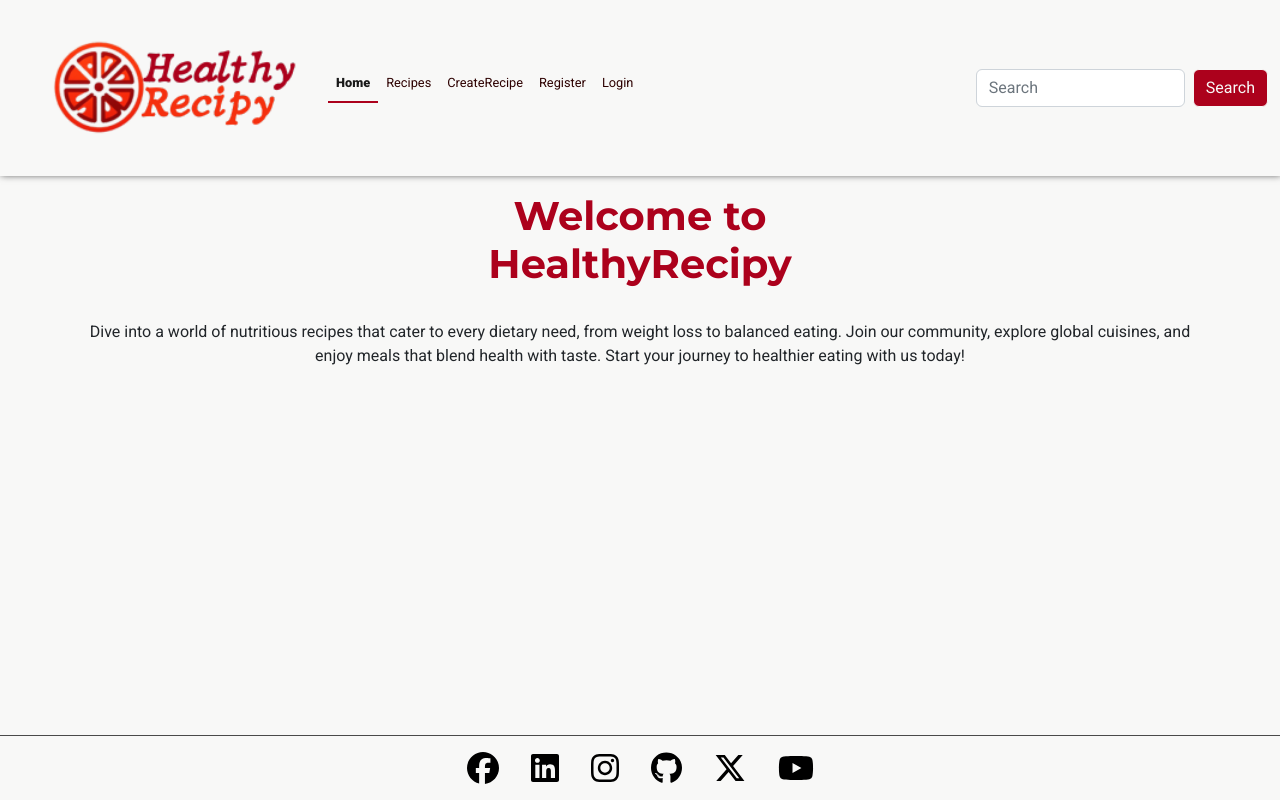
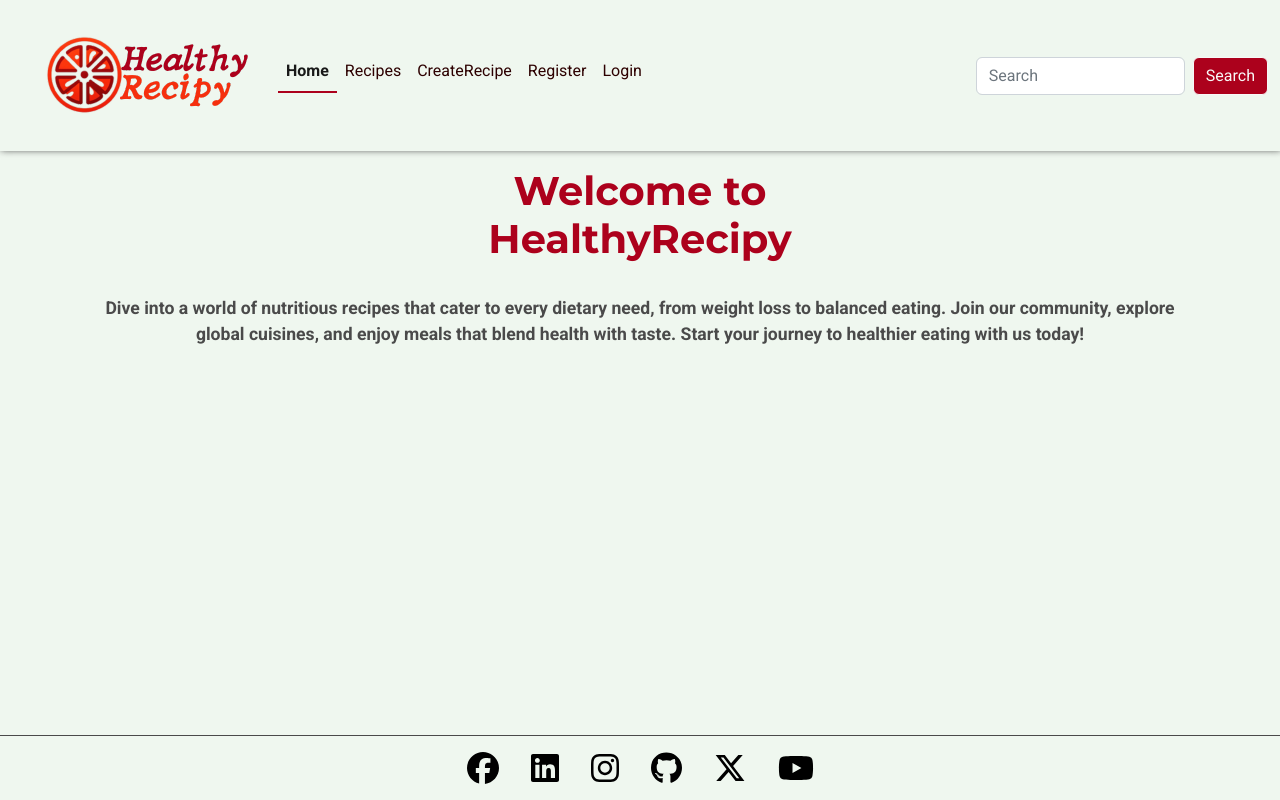
Before and after one commit to GracieteDev/recipe-django, a Django app: page / in a window 1280 px wide. Run offline with Django 4.2, Linux system fonts and the light colour scheme; data that the repository does not hold is empty; some libraries are stand-ins or nearby versions.

Commit message:
css update

```diff
--- a/home/templates/home/index.html
+++ b/home/templates/home/index.html
@@ -9,10 +9,11 @@
         <h1 class="main-title mx-auto"><strong>Welcome to HealthyRecipy</strong></h1>
 
         <p class="pt-4">
-            Dive into a world of nutritious recipes that cater to every dietary need, from weight loss to balanced eating.
-            Join our community, explore global cuisines, and enjoy meals that blend health with taste.
-            Start your journey to healthier eating with us today!
-
+            <strong>
+                Dive into a world of nutritious recipes that cater to every dietary need, from weight loss to balanced eating.
+                Join our community, explore global cuisines, and enjoy meals that blend health with taste.
+                Start your journey to healthier eating with us today!
+            </strong>
         </p>
     </section>
     <section>
--- a/static/css/base.css
+++ b/static/css/base.css
@@ -6,7 +6,8 @@
   --main-font: 'Roboto', sans-serif;
 
   /* Colours*/
-  --background: #f8f9e4;
+  --green-ligth: #eff7ef;
+  --orange: #f52f0e;
   --light-red: #f60030;
   --red: #ac011c;
   --dark-red: #2d0001;
@@ -52,19 +53,19 @@ h6:hover {
   color: var(--light-red);
 }
 
-/* p {
+p {
   color: var(--grey);
-  font-size: 1.3rem;
-}*/
+  font-size: 1.1rem;
+}
 main {
   flex: 1 0 auto;
-  background-color: var(--white-yellow);
+  background-color: var(--green-ligth);
 }
 
 /* Footer */
 footer {
   flex-shrink: 0;
-  background-color: var(--white-yellow);
+  background-color: var(--green-ligth);
   display: flex;
   flex-direction: row;
   justify-content: center;
@@ -79,10 +80,10 @@ footer {
 
 /* Header */
 .navbar {
-  background-color: var(--white-yellow) !important;
+  background-color: var(--green-ligth) !important;
   box-shadow: var(--small-box-shadow);
   color: var(--dark-red);
-  font-size: 0.8rem;
+
   display: flex;
   justify-content: center;
 }
@@ -98,25 +99,28 @@ a.nav-link:hover {
 }
 
 img.logo {
-  width: 18.75rem;
+  width: 100%;
+  max-width: 300px; /* Maximum width of the logo */
+  height: auto;
 }
 
 .active {
   border-bottom: 2px solid var(--red);
-  font-weight: 900;
+  font-weight: 700;
 }
 
 .btn  {
   background-color: var(--red);
   border-color: var(--white-yellow);
   color: var(--light-red);
-
   color: var(--white-yellow)
 
 }
 .btn:hover {
-  background-color: var(--light-red);
-  color: var(--white-yellow);
+  background-color: var(--white-yellow);
+  color: var(--red);
+  font-weight: bold;
+  border-color: var(--red);
 }
 /* Form */
 
@@ -148,11 +152,13 @@ img.logo {
   display: flex;
   flex-direction: column;
   justify-content: center;
+  border-radius: 10px;
 }
 
 .recipe-container {
   display: flex;
   flex-direction: column;
+  border-radius: 10px;
 }
 
 .ingredients,
@@ -171,6 +177,7 @@ img.logo {
 .recipe-pic {
   width: 100%;
   height: auto;
+  border-radius: 10px;
 }
 
 .recipe-cont {
@@ -202,11 +209,12 @@ a.img-container:hover {
 
 .centered {
   width: 100%;
-  background-color: var(--white-yellow);
+  background-color: var(--rose-ligth);
   top: 100%;
   border-radius:1px;
-  font-size: 0.001em; /*!important*/
+  font-size: 0.001em;
   box-shadow: var(--smal-box-shadow);
+  font-weight: bold;
 }
 
 
@@ -215,6 +223,7 @@ a.img-container:hover {
 .profile-img {
   width: 280px;
   margin: 0 auto;
+  align-items: start;
 }
 
 .profile-img img {
@@ -230,7 +239,10 @@ a.img-container:hover {
 
 .info {
   width: 100%;
-  text-align: center;
+  text-align: align-center;
+  padding: 1rem;
+  text-align: justify;
+  width: 280px;
 }
 
 .profile-recipes {
@@ -251,7 +263,7 @@ a.img-container:hover {
     flex-direction: row;
     width: 29%;
     border-radius: 10px;
-    box-shadow: 0px 4px 8px rgba(1, 0, 0, 0.6);
+    box-shadow: 0px 4px 8px rgba(172, 1, 28, 0.6);
 
   }
 }
```
